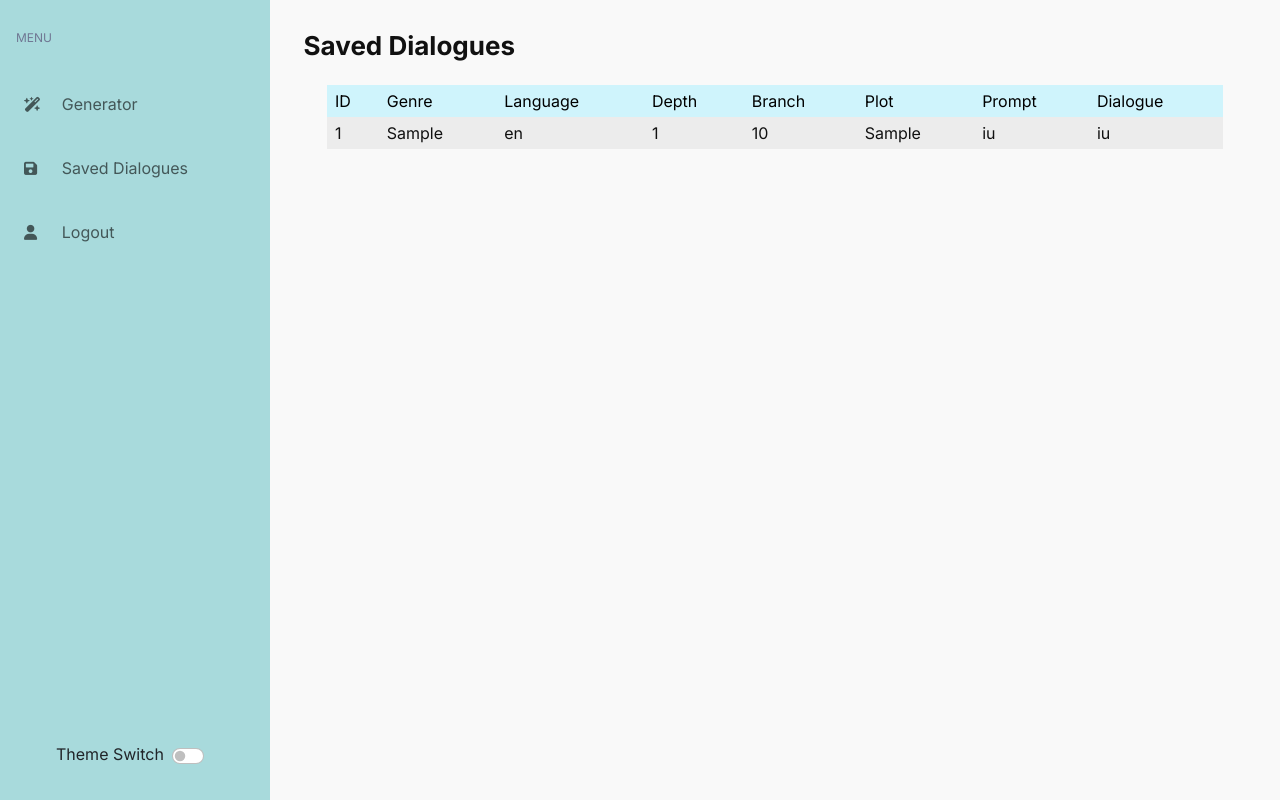
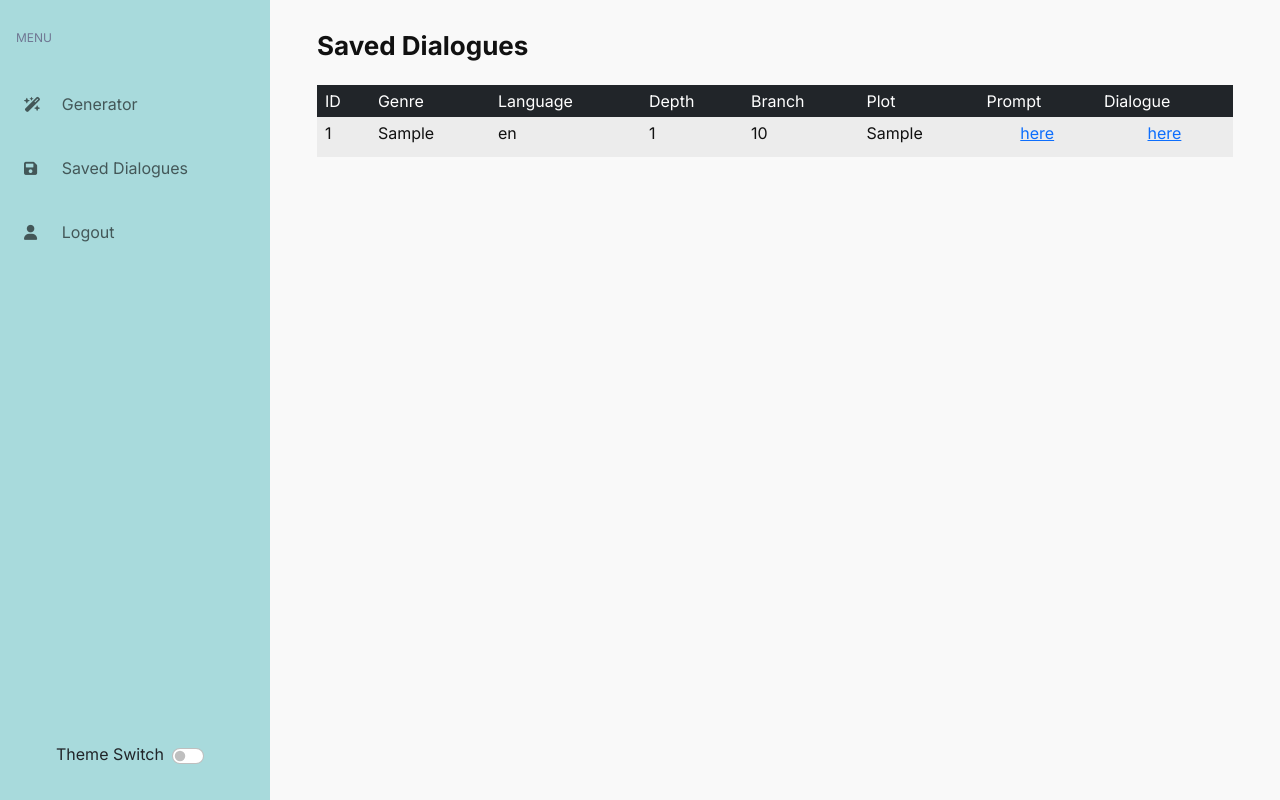
Before and after one commit to immasei/game-dialogue-generator, a Spring Boot app: page /archive in a window 1280 px wide. Run offline with Spring Boot 4, Linux system fonts and the light colour scheme; a user stored in the database is signed in; tables that the repository leaves empty hold one stand-in row (values such as "Sample post"); some of the project's set-up classes (security, data sources, template engines, error pages and the like) are left out, and stand-ins take their place; some libraries are stand-ins or nearby versions.

Commit message:
feat: edit & save user prompt

```diff
--- a/src/main/resources/static/css/content.css
+++ b/src/main/resources/static/css/content.css
@@ -10,13 +10,17 @@
     font-size: 26px;
     margin-bottom: 1rem;
     margin-top: 0.05rem;
-    margin-left: 0.1rem;
+    padding-left: 15px;
     font-family: "Inter", sans-serif;
     font-weight: 700;
 }
 
 .content .prompt-form {
-    padding: 10px 25px;
+    padding: 10px 15px;
+}
+
+.content .archive-table {
+    padding: 10px 15px;
 }
 
 .content .prompt-form .form-group {
@@ -49,6 +53,7 @@
 
 td {
     color: var(--foregroundColor);
+    height: 40px;
 }
 
 .submit-btn{
--- a/src/main/resources/static/css/output.css
+++ b/src/main/resources/static/css/output.css
@@ -18,7 +18,7 @@ button:focus{
     /*max-height: 85vh;*/
     overflow-y: auto;
     width:100%;
-    padding: 10px 5px;
+    padding: 10px 15px;
 }
 
 .dialogue-list .accordion-item {
--- a/src/main/resources/templates/archive.html
+++ b/src/main/resources/templates/archive.html
@@ -43,9 +43,9 @@
 
     <div class="content">
         <h1>Saved Dialogues</h1>
-        <div class="prompt-form">
-            <table class="table table-bordered table-striped">
-                <thead class="table-info">
+        <div class="archive-table">
+            <table class="table table-bordered table-striped table-hover">
+                <thead class="table-dark">
                 <tr>
                     <th>ID</th>
                     <th>Genre</th>
@@ -63,10 +63,9 @@
                     <td th:text="${dialogue.language}" />
                     <td th:text="${dialogue.depth}" />
                     <td th:text="${dialogue.width}" />
-                    <td th:text="${dialogue.plot}" style="overflow: hidden; white-space: nowrap; max-width: 300px;"/>
-
-                    <td>iu</td>
-                    <td>iu</td>
+                    <td th:text="${dialogue.plot}" style="overflow: hidden; white-space: nowrap; max-width: 270px;"/>
+                    <td style="text-align: center;"><a class="link-primary link-offset-2 link-underline-opacity-25 link-underline-opacity-100-hover" th:href="@{/prompt/{id}(id=${dialogue.id})}">here</a></td>
+                    <td style="text-align: center;"><a class="link-primary link-offset-2 link-underline-opacity-25 link-underline-opacity-100-hover" th:href="@{/dialogue/{id}(id=${dialogue.id})}">here</a></td>
                 </tr>
                 </tbody>
             </table>
--- a/src/main/resources/templates/home.html
+++ b/src/main/resources/templates/home.html
@@ -62,7 +62,7 @@
                     </div>
                 </div>
                 <div class="form-group">
-                    <label for="character-container">Describe your Characters</label>
+                    <label for="character-container">Describe your Characters:</label>
                     <div id="character-container">
                         <label id="labelcharacter1" for="textcharacter1" style="color: var(--foregroundColor-1);">Player (You)</label>
                         <textarea class="form-control" id="textcharacter1" rows="3" maxlength="750"
```
Also changed, not shown: src/main/java/com/example/game_dialogue_generator/controller/OpenAIRequestController.java (+18 -0 lines), src/main/java/com/example/game_dialogue_generator/service/OpenAIRequestService.java (+11 -0 lines), src/main/resources/templates/dialogue.html (+6 -6 lines), src/main/resources/templates/prompt.html (+33 -9 lines).
